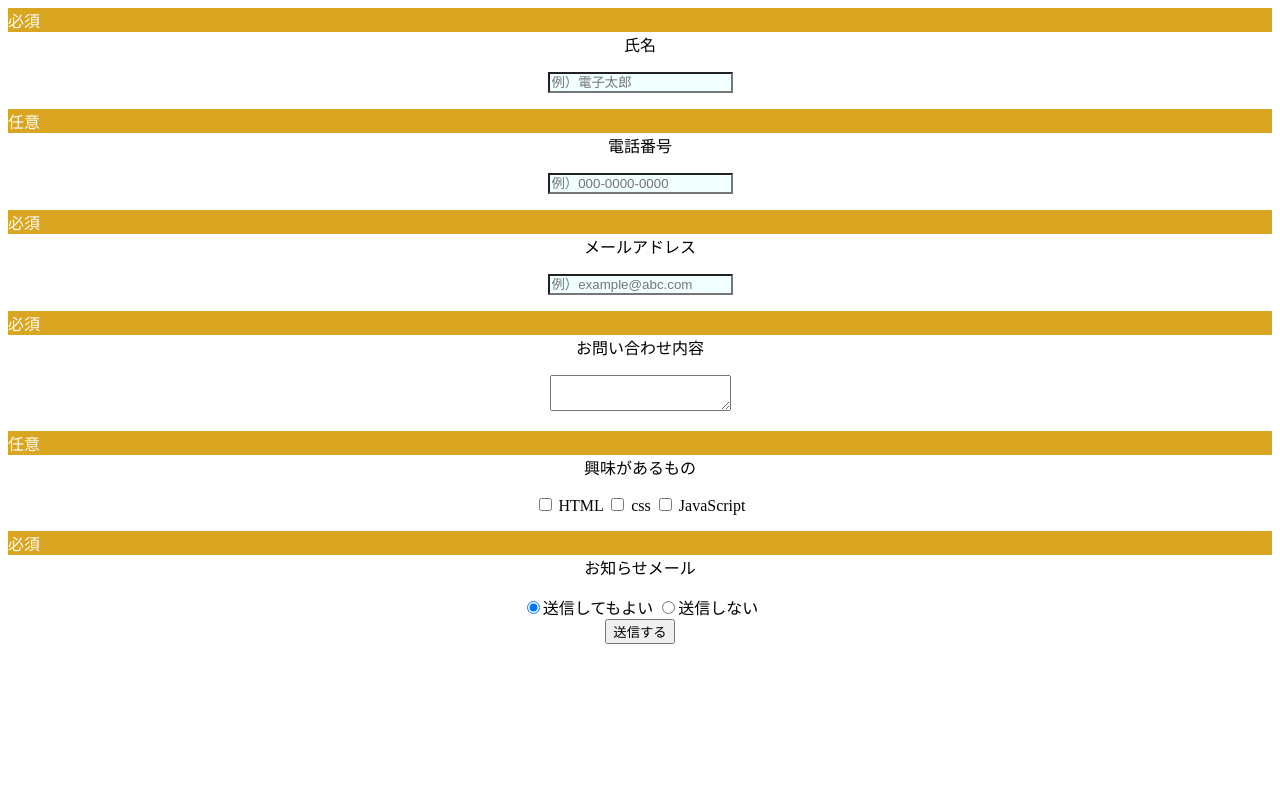
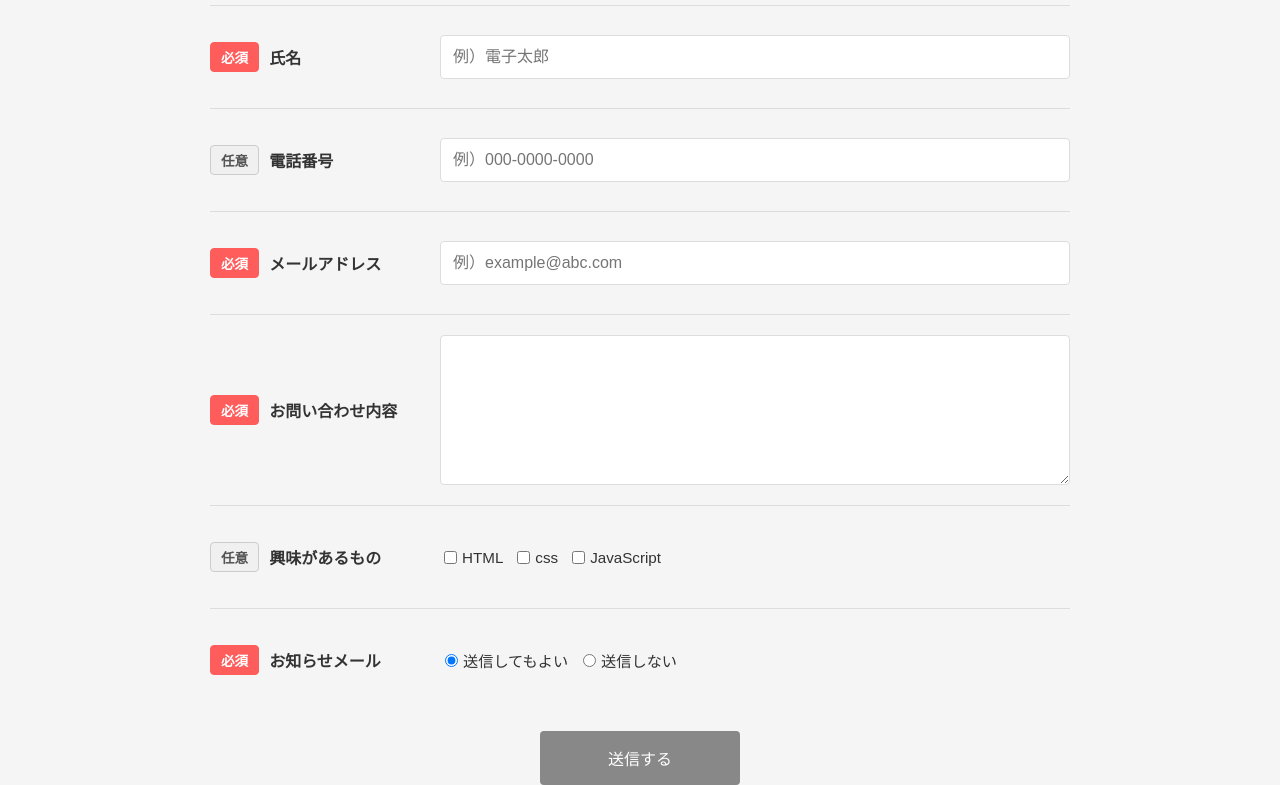
Before and after one commit to d133yoshida/HP2_1018, a plain HTML site: page form.html in a window 1280 px wide. Shown: the part 81-866 px from the top of the page. Before the commit the page ends 800 px from the top, so only its background shows below. Drawn offline with Linux system fonts and the light colour scheme.

Commit message:
Add files via upload

```diff
--- a/form.html
+++ b/form.html
@@ -7,35 +7,122 @@
     <meta name="viewport" content="width=device-width, initial-scale=1.0">
     <title>Document</title>
     <style>
-        h1{
+        body {
+            font-family: Arial, sans-serif;
+            background-color: #f5f5f5;
+            margin: 0;
+            padding: 0;
+            display: flex;
+            flex-direction: column;
+            align-items: center;
+            width: 100%;
+            box-sizing: border-box;
+        }
+
+        h1 {
+            font-size: 2em;
+            color: #333;
+            text-align: center;
+            margin: 20px 0;
+            width: 100%;
+        }
+
+        form {
+            width: 100%;
+            max-width: 900px;
+            padding: 0 20px;
+            box-sizing: border-box;
+        }
+
+        .Form-Item {
+            display: flex;
+            align-items: center;
+            margin-bottom: 0;
+            width: 100%;
+            padding: 20px 0;
+            border-top: 1px solid #ddd;
+        }
+        .Form-Item-Label {
+            font-size: 1em;
+            color: #333;
+            width: 200px;
+            margin-right: 30px;
+            display: flex;
+            align-items: center;
+            font-weight: bold;
+        }
+
+        .Form-Item-Label-Required,
+        .Form-Btn-Free {
+            padding: 4px 10px;
+            border-radius: 4px;
+            font-size: 0.85em;
+            margin-right: 10px;
+            font-weight: bold;
+        }
+
+        .Form-Item-Label-Required {
+            color: #fff;
+            background-color: #ff5c5c;
+            border: 1px solid #ff5c5c;
+        }
+
+        .Form-Btn-Free {
+            color: #555;
+            background-color: #f0f0f0;
+            border: 1px solid #ccc;
+        }
+
+        .Form-Item-Input {
+            flex: 1;
+            padding: 12px;
+            border: 1px solid #ddd;
+            border-radius: 4px;
+            font-size: 1em;
+            box-sizing: border-box;
+        }
+
+        .Form-Item-Textarea {
+            flex: 1;
+            padding: 12px;
+            border: 1px solid #ddd;
+            border-radius: 4px;
+            font-size: 1em;
+            box-sizing: border-box;
+            height: 150px;
+            width: 100%;
+        }
+
+        input[type="checkbox"],
+        input[type="radio"] {
+            margin-right: 5px;
+        }
+
+        label {
+            font-size: 0.95em;
+            color: #333;
+            margin-right: 10px;
+        }
+
+        .Form-Btn {
+            width: 100%;
+            max-width: 200px;
+            padding: 15px;
+            font-size: 1em;
+            color: #fff;
+            background-color: #888;
+            border: none;
+            border-radius: 4px;
+            cursor: pointer;
+            transition: background-color 0.3s;
+            margin: 20px auto 0;
+            display: block;
             text-align: center;
         }
-        .Form{
-            text-align: center;
+
+        .Form-Btn:hover {
+            background-color: #555;
         }
-        .Form-Item{
-
-        }
-        .Form-Item-Input{
-            background-color:azure;
-        }
-        .Form-Item-Label-Required{
-            color: #fff;
-            display: flex;
-            background-color: goldenrod;
-        }
-        .Form-Btn-Free{
-
-        }
-        .Form-Item-Label{
-
-        }
-
-        .Form-Item-Textarea{
-
-        }
-
-
     </style>
 </head>
 
```
